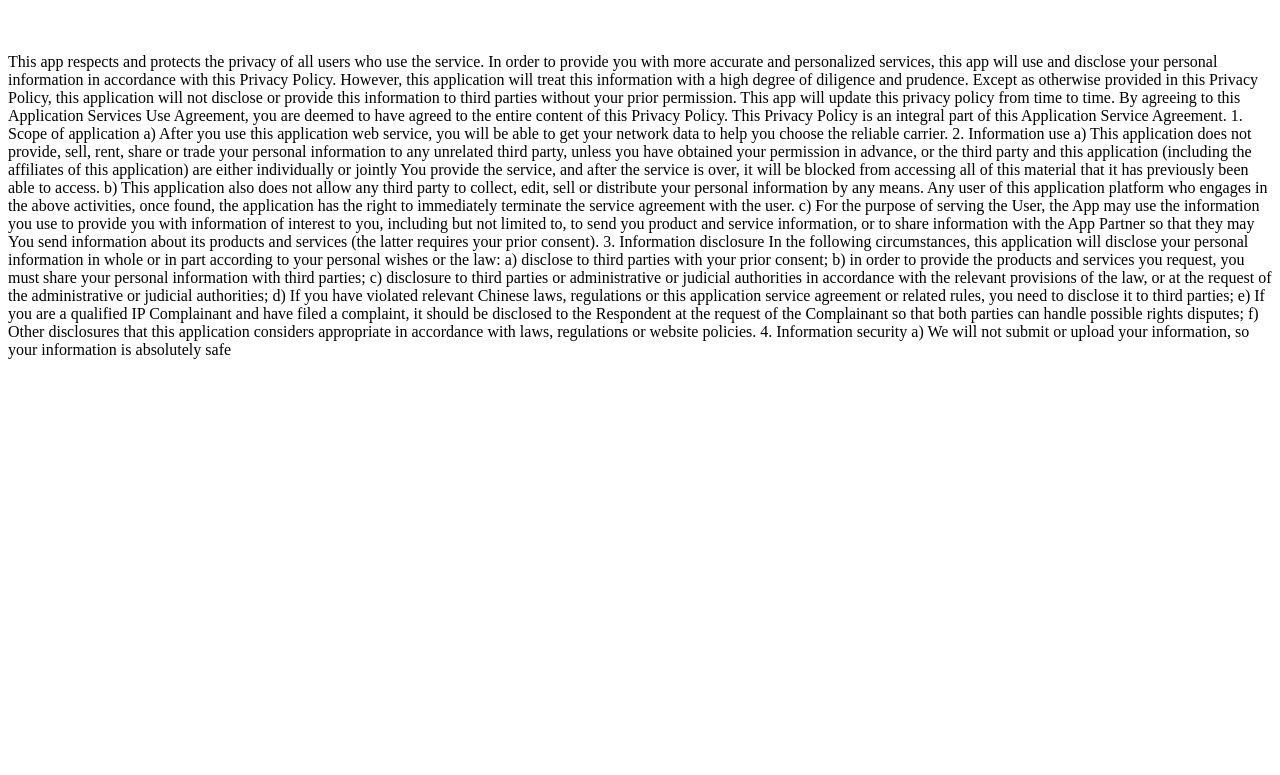
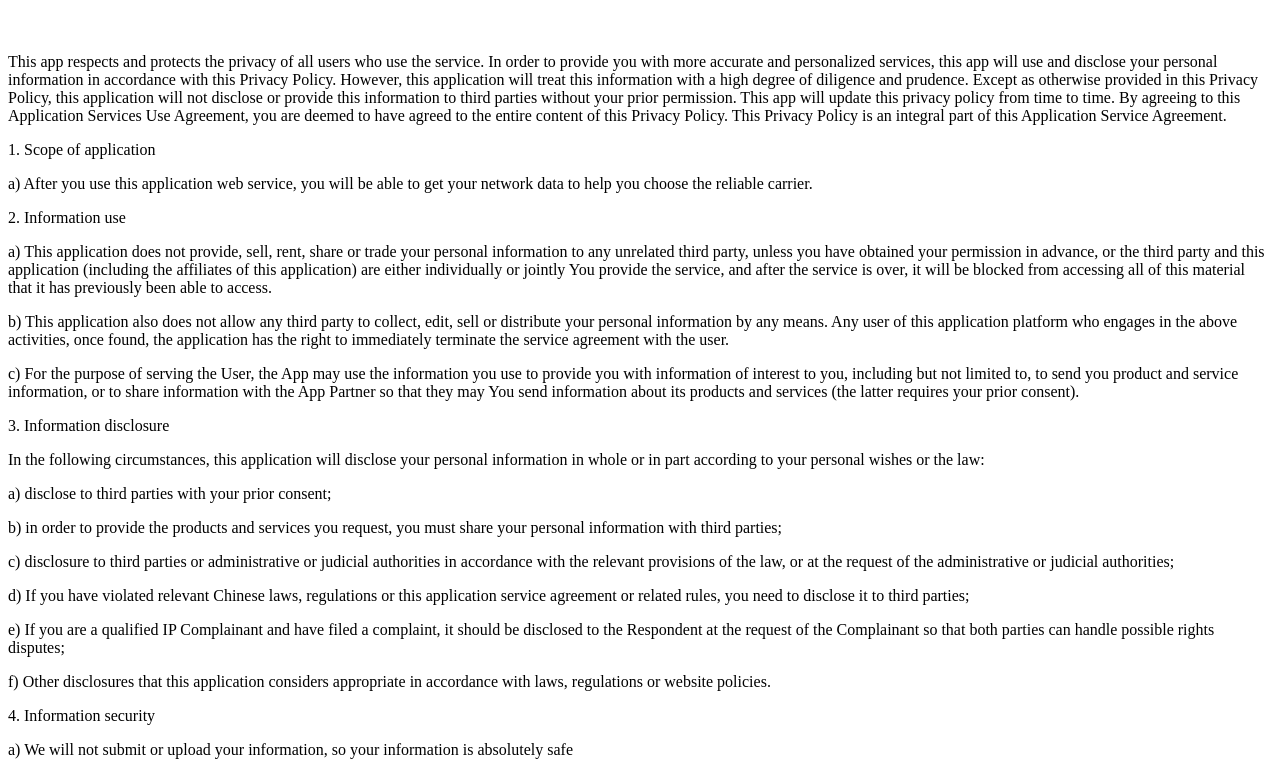
Before and after one commit to zonghengyou2024/zonghengyou2024.github.io, a plain HTML site: page privacy.html in a window 1280 px wide. Shown: the part 87-862 px from the top of the page. Before the commit the page ends 800 px from the top, so only its background shows below. Drawn offline with Linux system fonts and the light colour scheme.

Commit message:
Update privacy.html

```diff
--- a/privacy.html
+++ b/privacy.html
@@ -15,37 +15,37 @@
   <p>
 
 This app respects and protects the privacy of all users who use the service. In order to provide you with more accurate and personalized services, this app will use and disclose your personal information in accordance with this Privacy Policy. However, this application will treat this information with a high degree of diligence and prudence. Except as otherwise provided in this Privacy Policy, this application will not disclose or provide this information to third parties without your prior permission. This app will update this privacy policy from time to time. By agreeing to this Application Services Use Agreement, you are deemed to have agreed to the entire content of this Privacy Policy. This Privacy Policy is an integral part of this Application Service Agreement.
-
+</p><p>
 1. Scope of application
-
+</p><p>
 a) After you use this application web service, you will be able to get your network data to help you choose the reliable carrier.
-
+</p><p>
 2. Information use
-
+</p><p>
 a) This application does not provide, sell, rent, share or trade your personal information to any unrelated third party, unless you have obtained your permission in advance, or the third party and this application (including the affiliates of this application) are either individually or jointly You provide the service, and after the service is over, it will be blocked from accessing all of this material that it has previously been able to access.
-
+</p><p>
 b) This application also does not allow any third party to collect, edit, sell or distribute your personal information by any means. Any user of this application platform who engages in the above activities, once found, the application has the right to immediately terminate the service agreement with the user.
-
+</p><p>
 c) For the purpose of serving the User, the App may use the information you use to provide you with information of interest to you, including but not limited to, to send you product and service information, or to share information with the App Partner so that they may You send information about its products and services (the latter requires your prior consent).
-
+</p><p>
 3. Information disclosure
-
+</p><p>
 In the following circumstances, this application will disclose your personal information in whole or in part according to your personal wishes or the law:
-
+</p><p>
 a) disclose to third parties with your prior consent;
-
+</p><p>
 b) in order to provide the products and services you request, you must share your personal information with third parties;
-
+</p><p>
 c) disclosure to third parties or administrative or judicial authorities in accordance with the relevant provisions of the law, or at the request of the administrative or judicial authorities;
-
+</p><p>
 d) If you have violated relevant Chinese laws, regulations or this application service agreement or related rules, you need to disclose it to third parties;
-
+</p><p>
 e) If you are a qualified IP Complainant and have filed a complaint, it should be disclosed to the Respondent at the request of the Complainant so that both parties can handle possible rights disputes;
-
+</p><p>
 f) Other disclosures that this application considers appropriate in accordance with laws, regulations or website policies.
-
+</p><p>
 4. Information security
-
+</p><p>
 a) We will not submit or upload your information, so your information is absolutely safe
 
   </p>
```
